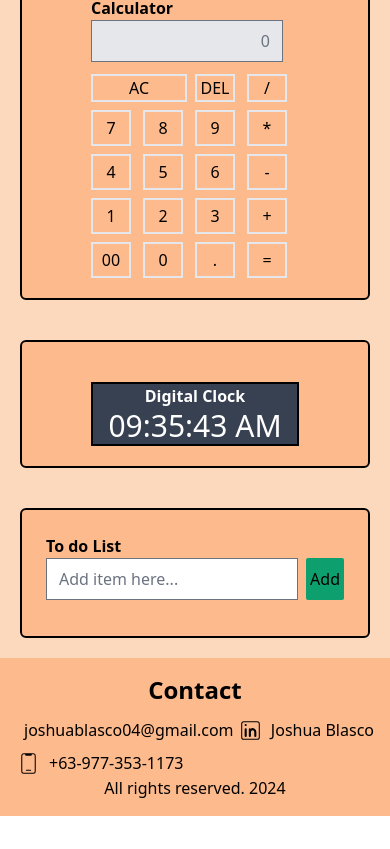
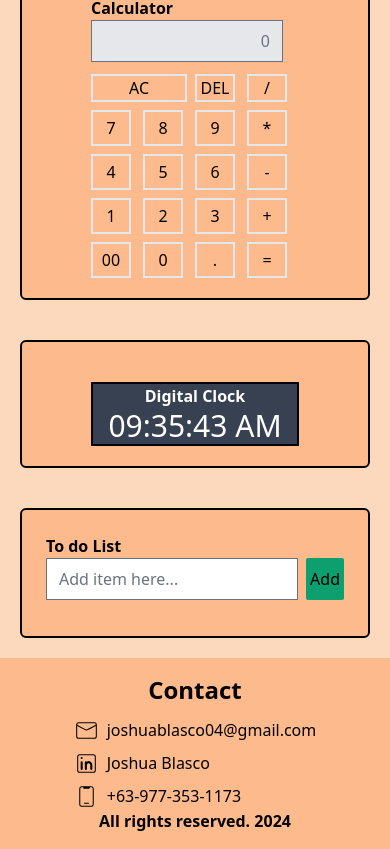
Before and after one commit to joshuablasco04/react-portfolio, a React (Vite) app: page / in a window 390 px wide. Shown: the part 2113-2962 px from the top of the page. Before the commit the page ends 2929 px from the top, so only its background shows below. Built offline with nearby package versions, Linux system fonts and the light colour scheme.

Commit message:
fix footer

```diff
--- a/src/components/Footer.jsx
+++ b/src/components/Footer.jsx
@@ -7,19 +7,19 @@ const Footer = () => {
     <footer className='bg-orange-300 p-4'>
         <div className='flex flex-col m-auto max-w-screen-lg items-center '>
             <h2 className='text-2xl font-semibold mb-3'>Contact</h2>
-            <div className='grid  grid-cols-2 gap-x-26 gap-y-2 md:gap-x-56'>
+            <div className='grid  grid-cols-1 gap-x-26 gap-y-2 md:gap-x-56 md:grid-cols-2'>
                 <div className='flex align-center'>
                     <CiMail className=' mr-2' size={25}/> <span>joshuablasco04@gmail.com</span>
                 </div>
-                <div className='flex justify-end'>
+                <div className='flex'>
                     <CiLinkedin className=' mr-2 ' size={25}/> <a href='https://www.linkedin.com/in/joshua-blasco' target='_blank' ><span>Joshua Blasco</span></a>
                 </div>
                 <div className='flex'>
                     <CiMobile3 className=' mr-2' size={25}/> <span>+63-977-353-1173</span>
                 </div>
             </div>
-            <div className='text-center'>
-                <h2>All rights reserved. 2024</h2>
+            <div className='text-center '>
+                <h2 className='font-bold'>All rights reserved. 2024</h2>
             </div>
         </div>
     </footer>
```
